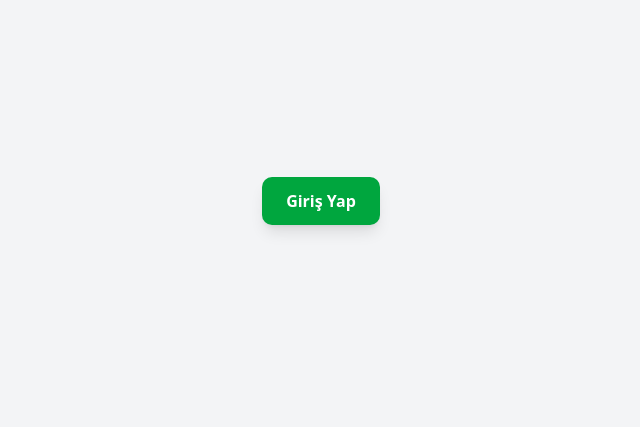
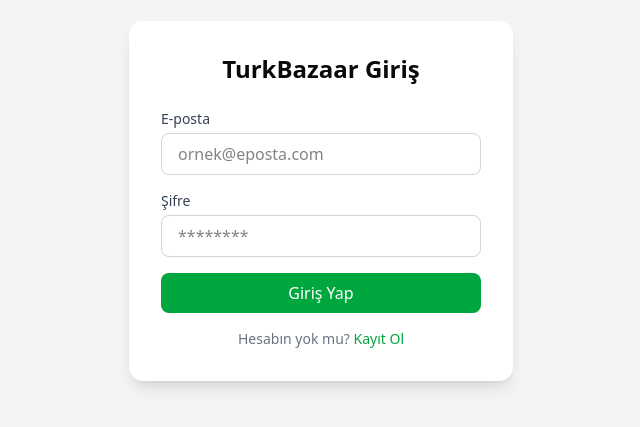
Before and after one commit to markasyon/turkbazaar-ui, a Next.js app: page / in a window 1280 px wide. Shown: the part 199-626 px from the top of the page, without its empty margins (319-959 px from the left). Built offline with nearby package versions, Linux system fonts and the light colour scheme.

Commit message:
Update page.tsx

```diff
--- a/app/page.tsx
+++ b/app/page.tsx
@@ -1,9 +1,40 @@
 export default function Home() {
   return (
-    <div className="flex items-center justify-center h-screen bg-gray-100">
-      <button className="bg-green-600 hover:bg-green-700 text-white font-semibold py-3 px-6 rounded-lg shadow-lg transition duration-300">
-        Giriş Yap
-      </button>
+    <div className="flex items-center justify-center min-h-screen bg-gray-100">
+      <div className="bg-white p-8 rounded-xl shadow-lg w-full max-w-sm">
+        <h1 className="text-2xl font-bold mb-6 text-center">TurkBazaar Giriş</h1>
+
+        <form className="space-y-4">
+          <div>
+            <label className="block text-sm font-medium text-gray-700">E-posta</label>
+            <input
+              type="email"
+              className="mt-1 w-full px-4 py-2 border border-gray-300 rounded-md focus:outline-none focus:ring-2 focus:ring-green-500"
+              placeholder="ornek@eposta.com"
+            />
+          </div>
+
+          <div>
+            <label className="block text-sm font-medium text-gray-700">Şifre</label>
+            <input
+              type="password"
+              className="mt-1 w-full px-4 py-2 border border-gray-300 rounded-md focus:outline-none focus:ring-2 focus:ring-green-500"
+              placeholder="********"
+            />
+          </div>
+
+          <button
+            type="submit"
+            className="w-full bg-green-600 hover:bg-green-700 text-white py-2 px-4 rounded-md transition"
+          >
+            Giriş Yap
+          </button>
+        </form>
+
+        <p className="text-sm text-center text-gray-500 mt-4">
+          Hesabın yok mu? <a href="#" className="text-green-600 hover:underline">Kayıt Ol</a>
+        </p>
+      </div>
     </div>
-  );
+  )
 }
```
